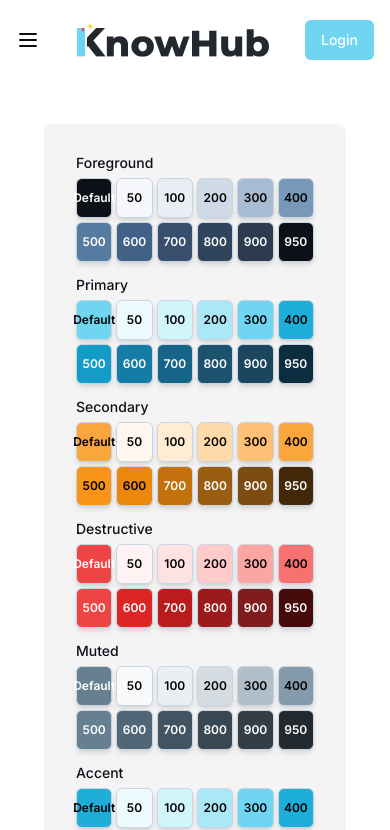
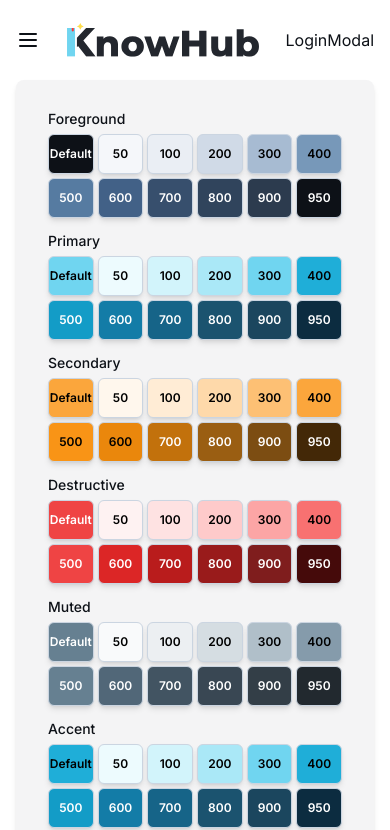
Before and after one commit to phamhuulocforwork/cn-da21ttb-phamhuuloc-lms-knowhub-nextjs, a Next.js app in the folder src/frontend/: page /en in a window 390 px wide. Shown: the top 830 px of the page. Built offline with nearby package versions, Linux system fonts and the light colour scheme.

Commit message:
refactor: improve UI responsiveness and component styling

```diff
--- a/src/frontend/src/app/[locale]/(home)/(routes)/page.tsx
+++ b/src/frontend/src/app/[locale]/(home)/(routes)/page.tsx
@@ -2,7 +2,7 @@ import { ColorPaletteDemo } from "@/components/ui/ColorPalette";
 
 export default function Home() {
   return (
-    <div className="flex w-full flex-col p-11">
+    <div className="flex w-full flex-col px-4 md:px-11">
       <ColorPaletteDemo />
     </div>
   );
--- a/src/frontend/src/components/app/AppHeader.tsx
+++ b/src/frontend/src/components/app/AppHeader.tsx
@@ -1,15 +1,11 @@
 import { SidebarTrigger } from "@/components/ui/SideBar";
-import useIsMobile from "@/components/hooks/use-mobile";
-import { Button } from "@/components/ui/Button";
 import { SwitchTheme } from "@/components/app/SwitchTheme";
 import { Logo } from "@/components/app/Logo";
-import { AppCommand } from "@/components/app/AppCommand";
+import LoginModal from "@/components/auth/LoginModal";
 
-export function AppHeader({
-  handleShowLoginModal,
-}: {
-  handleShowLoginModal: () => void;
-}) {
+import useIsMobile from "@/components/hooks/use-mobile";
+
+export function AppHeader() {
   const isMobile = useIsMobile();
 
   return (
@@ -17,7 +13,7 @@ export function AppHeader({
       {isMobile && <SidebarTrigger />}
       {!isMobile && <SwitchTheme variant="toggle" />}
       {isMobile && <Logo />}
-      <Button onClick={handleShowLoginModal}>Login</Button>
+      <LoginModal />
     </header>
   );
 }
--- a/src/frontend/src/components/app/SwitchTheme.tsx
+++ b/src/frontend/src/components/app/SwitchTheme.tsx
@@ -58,7 +58,7 @@ const ToggleTheme = () => {
   }
   return (
     <Button
-      variant="ghost"
+      variant="outline"
       size="icon"
       onClick={() => setTheme(theme === "light" ? "dark" : "light")}
     >
--- a/src/frontend/src/components/auth/LoginModal.tsx
+++ b/src/frontend/src/components/auth/LoginModal.tsx
@@ -1,21 +1,9 @@
 import React from "react";
-import { SignInForm } from "./AuthForm";
-
-const LoginModal = ({ handleShowModal }: { handleShowModal: () => void }) => {
+const LoginModal = () => {
   return (
-    <div
-      className="absolute top-0 flex h-full w-full items-center justify-center backdrop-blur-sm backdrop-brightness-50 backdrop-filter"
-      onClick={handleShowModal}
-    >
-      <SignInForm
-        headerLabel="Sign in"
-        backButtonLabel="Back"
-        backButtonHref="/"
-        no_account="No account?"
-      >
-        Content
-      </SignInForm>
-    </div>
+    <span>
+      LoginModal
+    </span>
   );
 };
 
--- a/src/frontend/src/components/ui/ColorPalette.tsx
+++ b/src/frontend/src/components/ui/ColorPalette.tsx
@@ -42,14 +42,14 @@ const ColorShade = React.forwardRef<HTMLDivElement, ColorShadeProps>(
               {...props}
             >
               <Label
-                className="select-none text-xs font-semibold md:text-sm"
+                className="truncate text-xs font-semibold md:text-sm"
                 style={{ color: getContrastingColor(hex) }}
               >
                 {isDefault ? "Default" : shade}
               </Label>
             </div>
           </TooltipTrigger>
-          <TooltipContent className="select-none bg-background text-foreground dark:bg-foreground dark:text-background">
+          <TooltipContent className="bg-background text-foreground dark:bg-foreground dark:text-background">
             Copied ✅
           </TooltipContent>
         </Tooltip>
@@ -76,7 +76,7 @@ const ColorRow = React.forwardRef<HTMLDivElement, ColorRowProps>(
         className={cn("flex flex-col gap-2", className)}
         {...props}
       >
-        <Label className="select-none capitalize">{colorName}</Label>
+        <Label className="capitalize">{colorName}</Label>
         <div className="flex items-center gap-2">
           <div className="grid flex-1 grid-cols-6 gap-1 md:grid-cols-12">
             {colorObj.DEFAULT && (
@@ -114,7 +114,7 @@ const ColorPaletteDemo = React.forwardRef<
     <div
       ref={ref}
       className={cn(
-        "container flex flex-col gap-4 rounded-lg bg-zinc-100 p-8 dark:bg-gray-800",
+        "flex select-none flex-col gap-4 rounded-lg bg-zinc-100 p-8 shadow-md dark:bg-gray-800",
         className,
       )}
       {...props}
```
